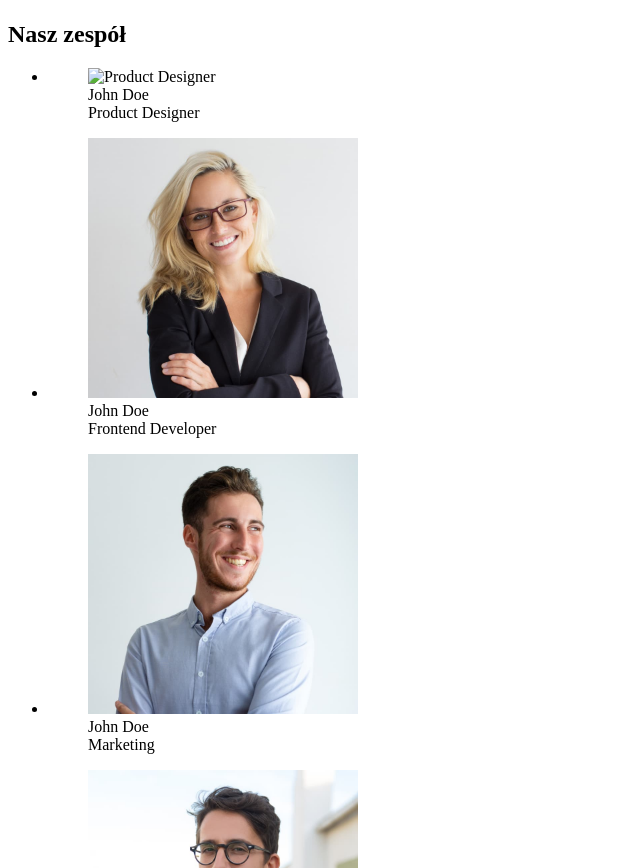
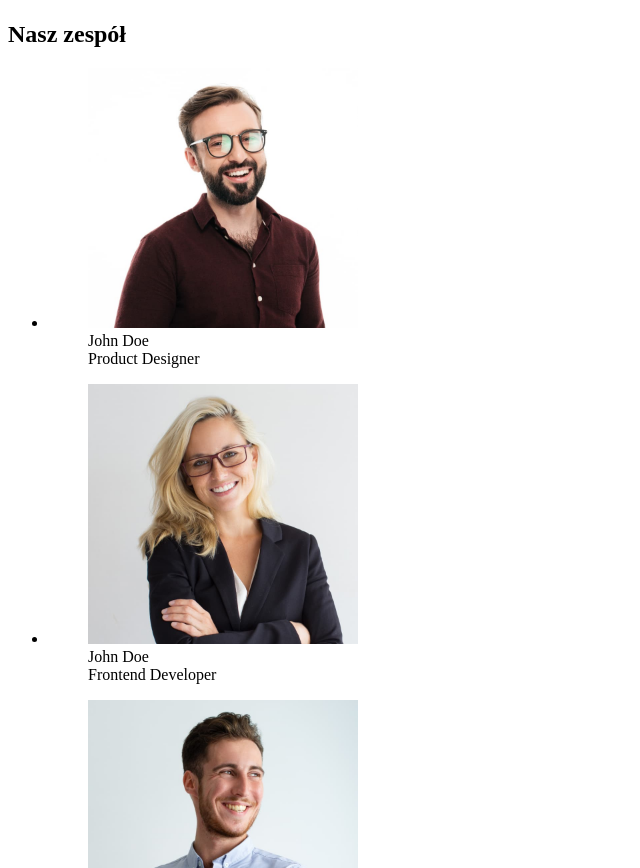
Before and after one commit to DariaBochniak/goit-markup-hw-01, a plain HTML site: page index.html/index.html in a window 1280 px wide. Shown: the part 1531-2399 px from the top of the page, without its empty margins (0-640 px from the left). Drawn offline with Linux system fonts and the light colour scheme.

Commit message:
2pop
designer

```diff
--- a/index.html/index.html
+++ b/index.html/index.html
@@ -54,7 +54,7 @@
         <ul>
         <li>
         <figure>
-        <img src="./images/designer doe.jpg" alt="Product Designer" width="270" height="260"/>
+        <img src="./images/designer.jpg" alt="Product Designer" width="270" height="260"/>
         <figcaption>
         John Doe<br>
         Product Designer
```
